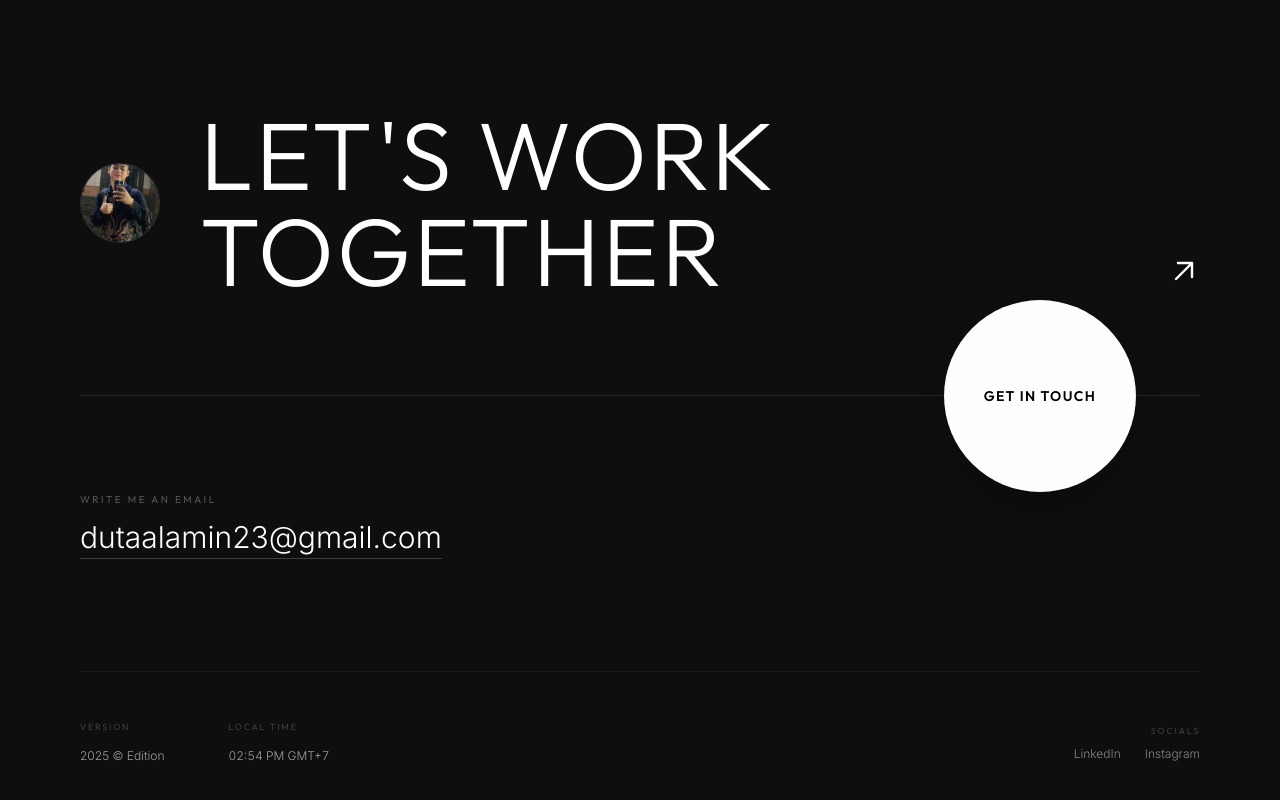
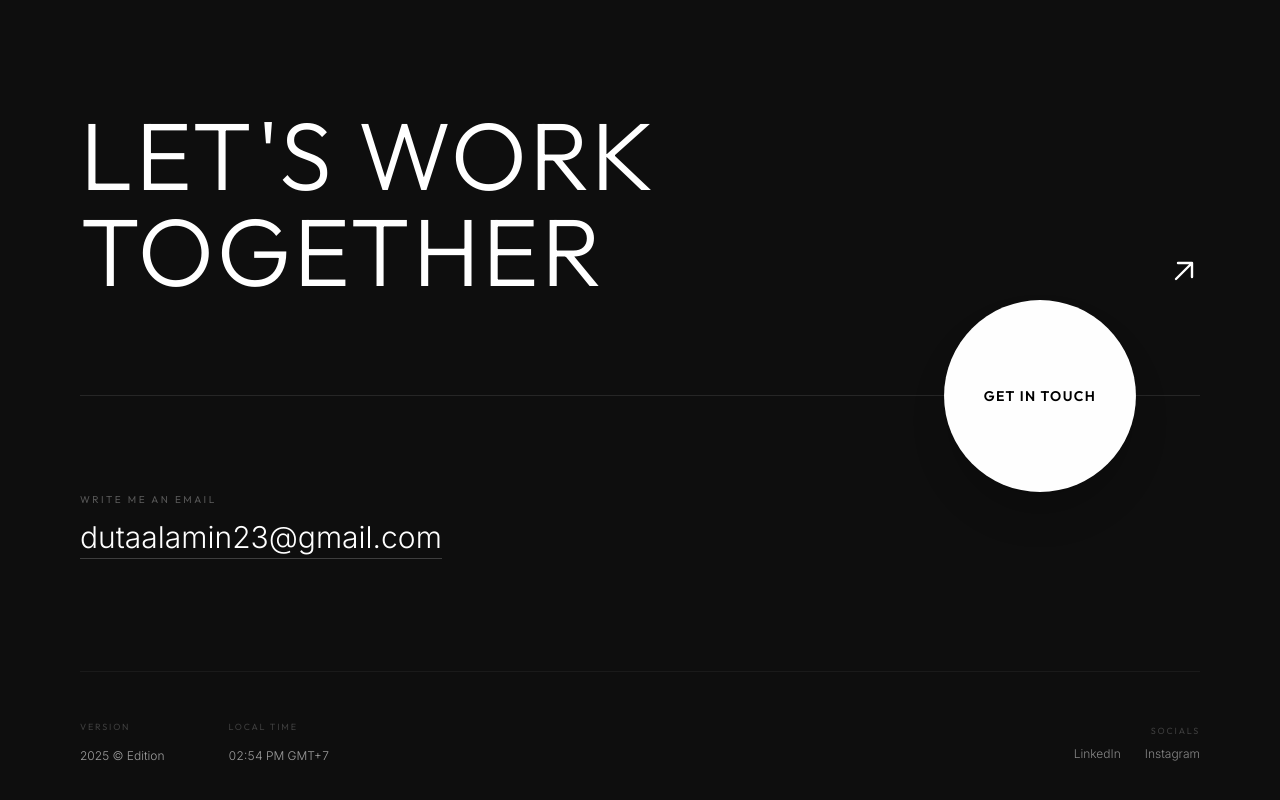
Before and after one commit to dutaalamin/duta, a React (Vite) app: page / in a window 1280 px wide. Shown: the part 4373-5173 px from the top of the page. Built offline with nearby package versions, Linux system fonts and the light colour scheme.

Commit message:
chore: remove 01-03 numbers, star icon, and footer avatar for cleaner design

```diff
--- a/src/components/AboutPage.jsx
+++ b/src/components/AboutPage.jsx
@@ -100,7 +100,7 @@ export default function AboutPage() {
             transition={{ delay: 0 }}
             className="border-t border-white/10 pt-8 pb-12 md:pr-8"
           >
-            <span className="text-[11px] tracking-widest text-white/20 font-mono block mb-8">01</span>
+
             <h3 className="text-xl sm:text-2xl text-white font-medium mb-5 tracking-tight">Design</h3>
             <p className="text-[13px] text-white/35 leading-[1.8] font-light">
               With a solid track record in designing interfaces, I deliver strong and user-friendly digital designs that align with brand identity and business goals.
@@ -115,7 +115,7 @@ export default function AboutPage() {
             transition={{ delay: 0.1 }}
             className="border-t border-white/10 pt-8 pb-12 md:px-8"
           >
-            <span className="text-[11px] tracking-widest text-white/20 font-mono block mb-8">02</span>
+
             <h3 className="text-xl sm:text-2xl text-white font-medium mb-5 tracking-tight">Development</h3>
             <p className="text-[13px] text-white/35 leading-[1.8] font-light">
               I build scalable web applications from scratch that fit seamlessly with design. My focus is on performance, clean architecture, database optimization, and reliable system logic.
@@ -130,10 +130,7 @@ export default function AboutPage() {
             transition={{ delay: 0.2 }}
             className="border-t border-white/10 pt-8 pb-12 md:pl-8"
           >
-            <span className="text-[11px] tracking-widest text-white/20 font-mono block mb-8">03</span>
-            <h3 className="text-xl sm:text-2xl text-white font-medium mb-5 tracking-tight flex items-center gap-2">
-              <span>✦</span> The full package
-            </h3>
+            <h3 className="text-xl sm:text-2xl text-white font-medium mb-5 tracking-tight">The full package</h3>
             <p className="text-[13px] text-white/35 leading-[1.8] font-light">
               A complete digital product from concept to deployment. My engineering background and design sensibility enable me to create kick-ass projects that perform at every level.
             </p>
--- a/src/components/Contact.jsx
+++ b/src/components/Contact.jsx
@@ -38,12 +38,8 @@ export default function Contact({ setView }) {
       {/* Container matching Dennis Snellenberg style */}
       <div className="max-w-7xl mx-auto">
 
-        {/* Header Block with Avatar and Heading */}
+        {/* Header Block with Heading */}
         <div className="flex flex-col md:flex-row md:items-center gap-6 md:gap-10 mb-16 relative">
-          <div className="w-16 h-16 md:w-20 md:h-20 rounded-full bg-[#161616] border border-white/10 flex items-center justify-center overflow-hidden shrink-0">
-            <img src="/images/duta2.webp" alt="Duta Alamin" className="w-full h-full object-cover" />
-          </div>
-
           <div className="flex items-end justify-between w-full">
             <h2 className="font-display text-4xl sm:text-6xl lg:text-8xl font-light text-white leading-none tracking-wide uppercase">
               Let's work
```
